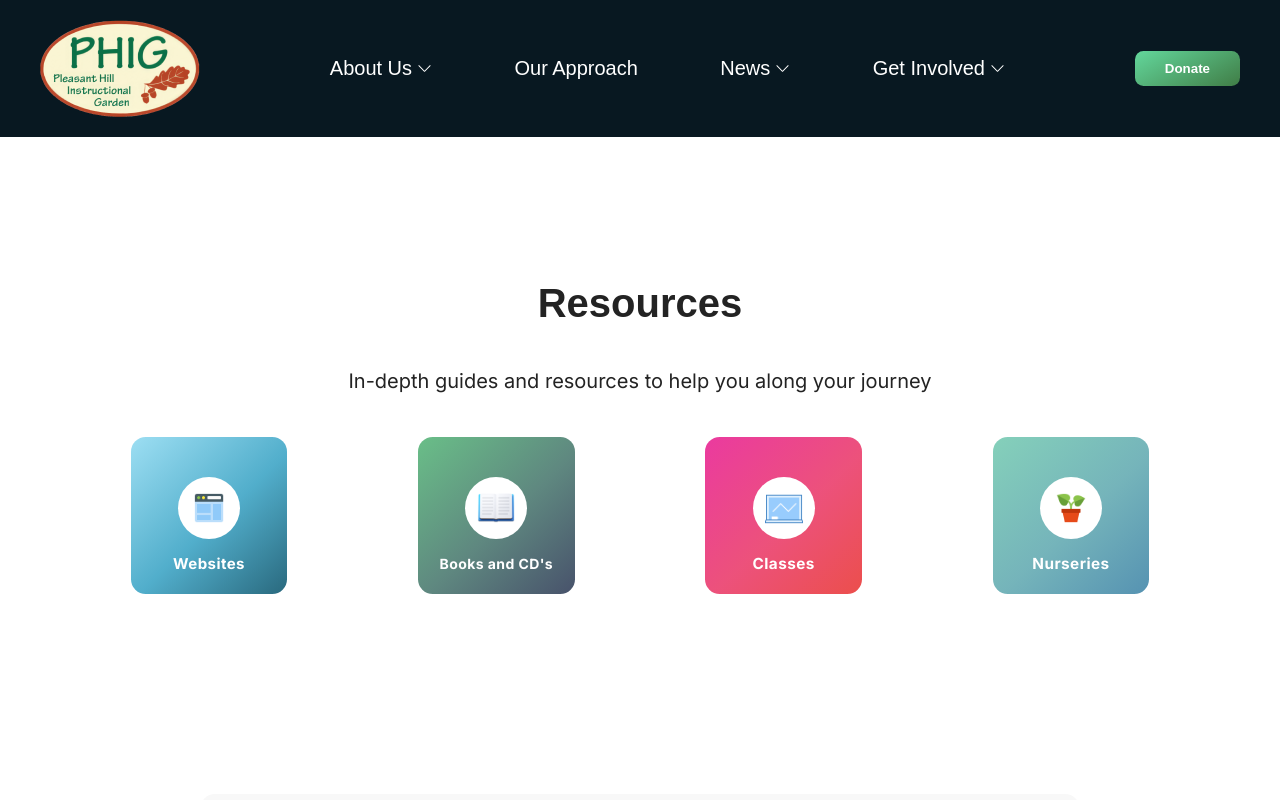
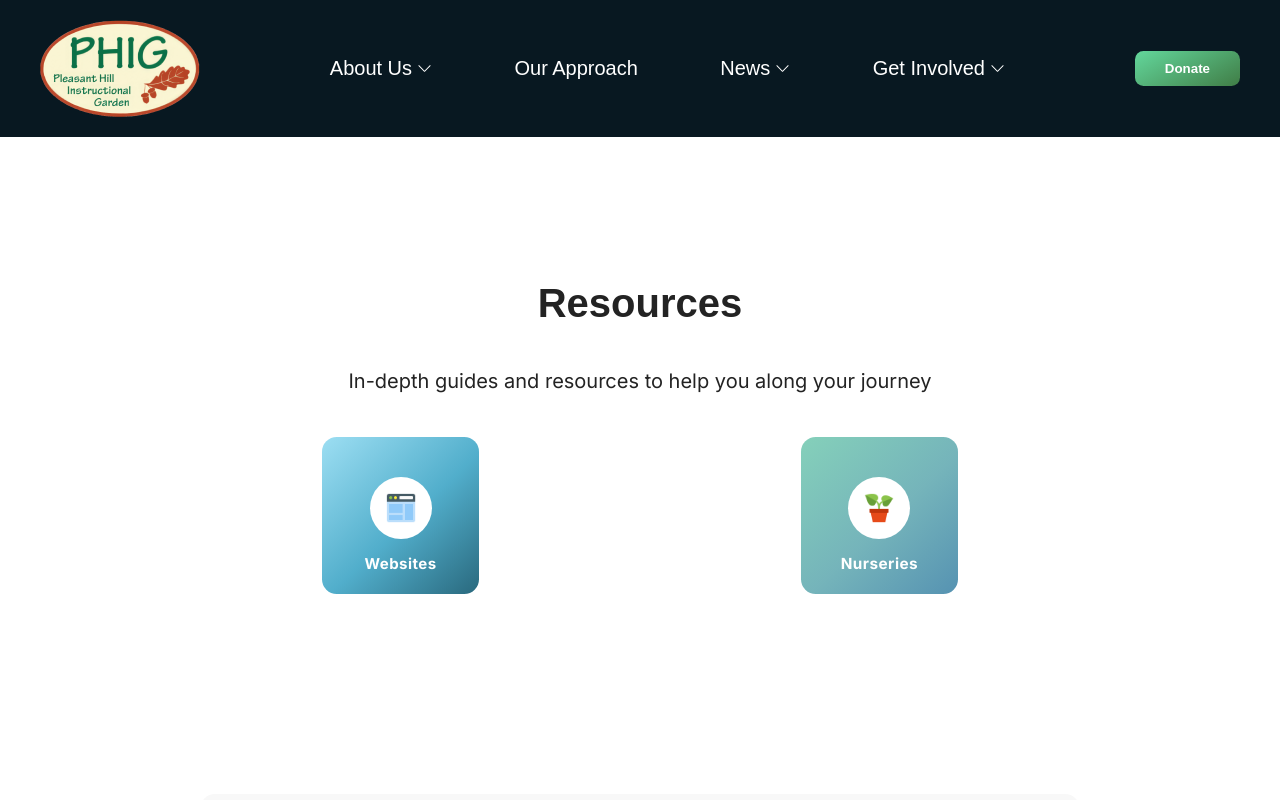
Before and after one commit to ramitaarora/phig-website, a React (Create React App) app: page /resources in a window 1280 px wide. Shown: the top 800 px of the page. Built offline with nearby package versions, Linux system fonts and the light colour scheme; a web font is replaced by a local one.

Commit message:
added text to homepage card

```diff
--- a/src/components/HomepageCards.jsx
+++ b/src/components/HomepageCards.jsx
@@ -24,6 +24,7 @@ export default function HomepageCards() {
                 <div className="homepage-card-image">
                     <img src="./images/homepage/card-2.jpeg" alt="our-projects" title="Photo courtesy of Hunter Industries Incorporated."/>
                 </div>
+                <p className={css`margin-left: 5px; font-size: 10px;`}>Photo courtesy of Hunter Industries Incorporated.</p>
                 <div className="homepage-card-text">
                     <h3>Our Mission</h3>
                     <p>We educate students, staff, and community members in the need for water conservation using a demonstration garden. Our goal is to avoid pesticides, encourage water recycling methods, and teach drought tolerant and native plantings.</p>
--- a/src/pages/ResourcesPage.jsx
+++ b/src/pages/ResourcesPage.jsx
@@ -19,19 +19,19 @@ export default function ResourcesPage() {
                     </div>
                 </Link>
 
-                <Link className={css`text-decoration: none; color: inherit;`}>
+                {/*<Link className={css`text-decoration: none; color: inherit;`}>
                     <div id="resource-button" className="Book">
                         <img className = "Resources_Img" src="/images/resources/book.png" alt="books-cds" />
                         <p className = "Books">Books and CD's</p>
                     </div>
-                </Link>
+                </Link>*/}
 
-                <Link className={css`text-decoration: none; color: inherit;`}>
+                {/*<Link className={css`text-decoration: none; color: inherit;`}>
                     <div id="resource-button" className = "Classes">
                         <img className = "Resources_Img" src="/images/resources/class.png" alt="classes" />
                         <p className = "Class">Classes</p>
                     </div>
-                </Link>
+                </Link>*/}
 
                 <Link to="/resources/nursery" className={css`text-decoration: none; color: inherit;`}>
                     <div id="resource-button" className = "Nurseries">
```
